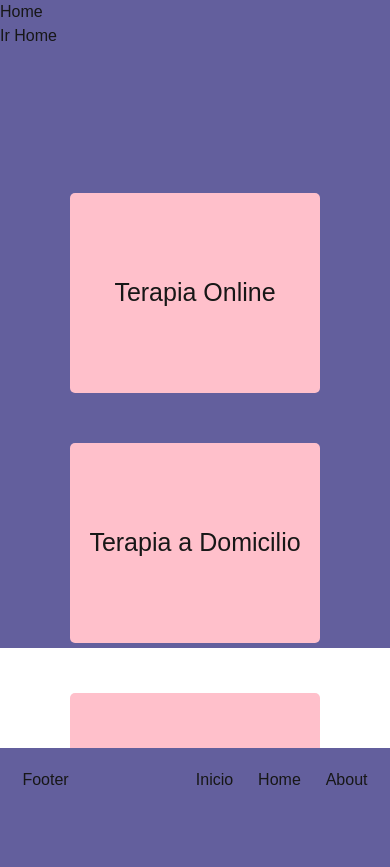
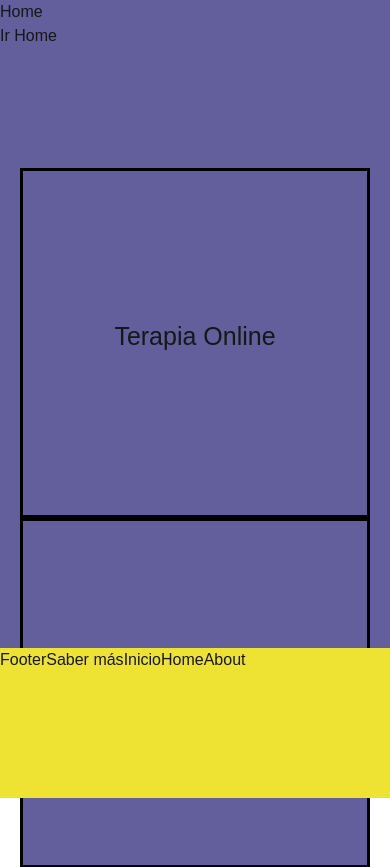
Before and after one commit to programoreno/react, a Next.js app in the folder mi-app/: page /home in a window 390 px wide. Shown: the top 867 px of the page. Built offline with nearby package versions, Linux system fonts and the light colour scheme.

Commit message:
Tabs talleres
Mejorada la tabs de Talleres

```diff
--- a/mi-app/components/Talleres/Talleres.css
+++ b/mi-app/components/Talleres/Talleres.css
@@ -1,4 +1,4 @@
-section{
+.talleres{
     width: 100%;
     padding: 20px 10px;
     height: 500px;
@@ -9,29 +9,35 @@ section{
     justify-content: space-around;
     flex-flow: row wrap;
 }
-
 .cards{
-    background-color: pink;
-    border-radius: 5px;
-    width: 250px;
-    height: 200px;
+    width: 350px;
+    height: 350px;
+    display: flex;
+    flex-direction: column;
+    align-items: center;
+    justify-content: center;
+    transition: 0.5s;
+    border:3px solid black
+}
+.cards > h1{
     font-size: 25px;
     text-align: center;
-    display:flex;
-    flex-direction: row;
-    align-items: center;
-    justify-content: space-around;
-    transition: 0.5s;
-    margin:25px;
-}
-@media(max-width:1000px){
-    .cards{
-        display:flex;
-        flex-direction: row;
-        align-items: center;
-    }
+    height: 50px;
+    width: 100%;
 }
 .cards:hover{
     transition: 0.5s;
-    transform: scale(1.10);
+    transform: scale(1.1);
 }
+p{
+    opacity: 0;
+    width: 80%;
+    height: 0px;
+    transition: 0.5s;
+    font-size: 14px;
+}
+.cards:hover > p{
+    opacity: 1;
+    height: 50px;
+    transition: 0.5s;
+}
--- a/mi-app/components/Talleres/index.jsx
+++ b/mi-app/components/Talleres/index.jsx
@@ -2,12 +2,21 @@ import "./Talleres.css"
 
 export default function Talleres(){
     return(
-        <article>
-            <section>
-                <div className="cards">Terapia Online</div>
-                <div className="cards">Terapia a Domicilio</div>
-                <div className="cards">Estimulación Cognitiva</div>
-            </section>
-        </article>
+        <section className="talleres">
+            <div className="cards">
+                <h1>Terapia Online</h1>
+                <p>Lorem Ipsum is simply dummy text of the printing and typesetting industry.</p>
+            </div>
+
+            <div className="cards">
+                <h1>Terapia a Domicilio</h1>
+                <p>Lorem Ipsum is simply dummy text of the printing and typesetting industry.</p>
+            </div>
+
+            <div className="cards">
+                <h1>Estimulación Cognitiva</h1>
+                <p>Lorem Ipsum is simply dummy text of the printing and typesetting industry.</p>
+            </div>
+        </section>
     );
 }
```
